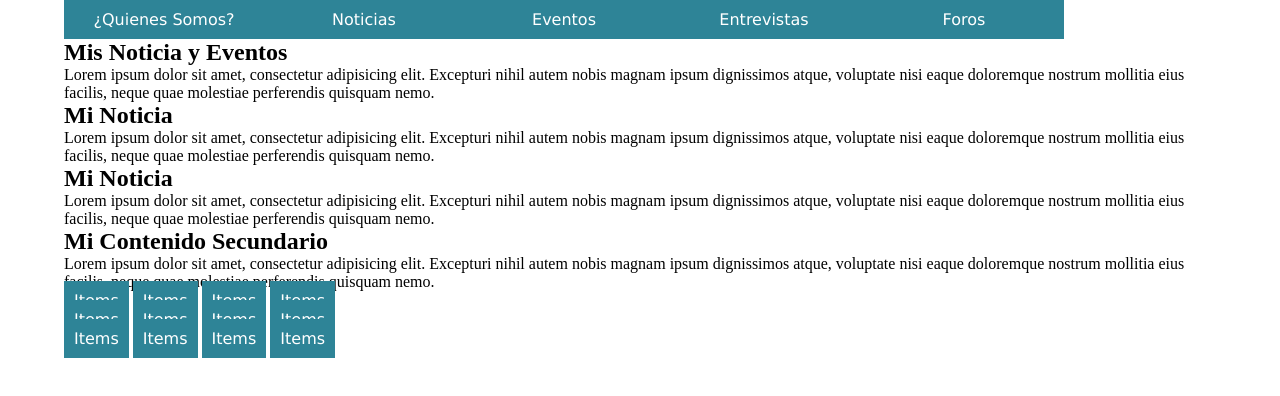
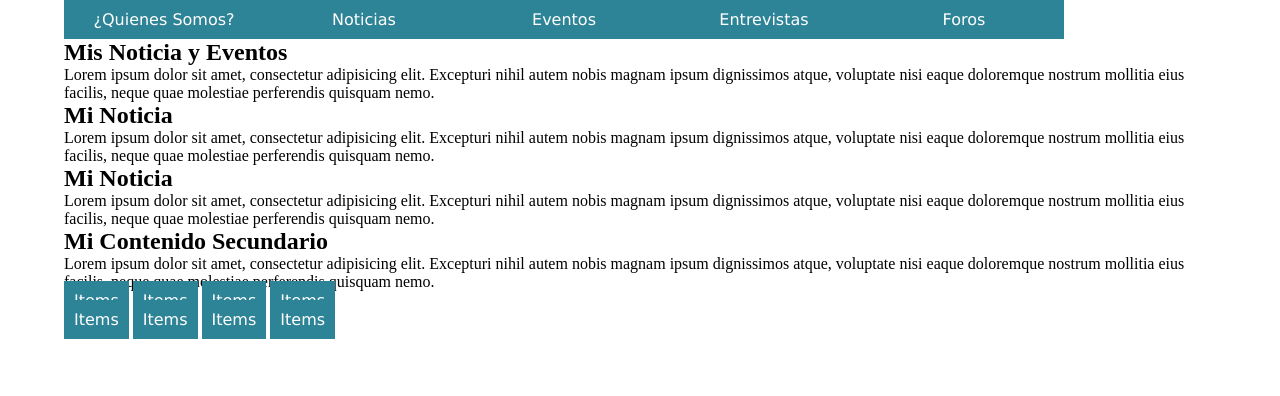
Before and after one commit to ArielMejia/pruebaGithub, a plain HTML site: page index.html in a window 1280 px wide. Drawn offline with Linux system fonts and the light colour scheme.

Commit message:
Eliminado div del footer

```diff
--- a/index.html
+++ b/index.html
@@ -53,12 +53,6 @@
 				<a href="#" class="linkNav">Items</a>
 				<a href="#" class="linkNav">Items</a>
 			</div>
-			<div>
-				<a href="#" class="linkNav">Items</a>
-				<a href="#" class="linkNav">Items</a>
-				<a href="#" class="linkNav">Items</a>
-				<a href="#" class="linkNav">Items</a>
-			</div>
 		</footer>
 	</div>
 </body>
```
